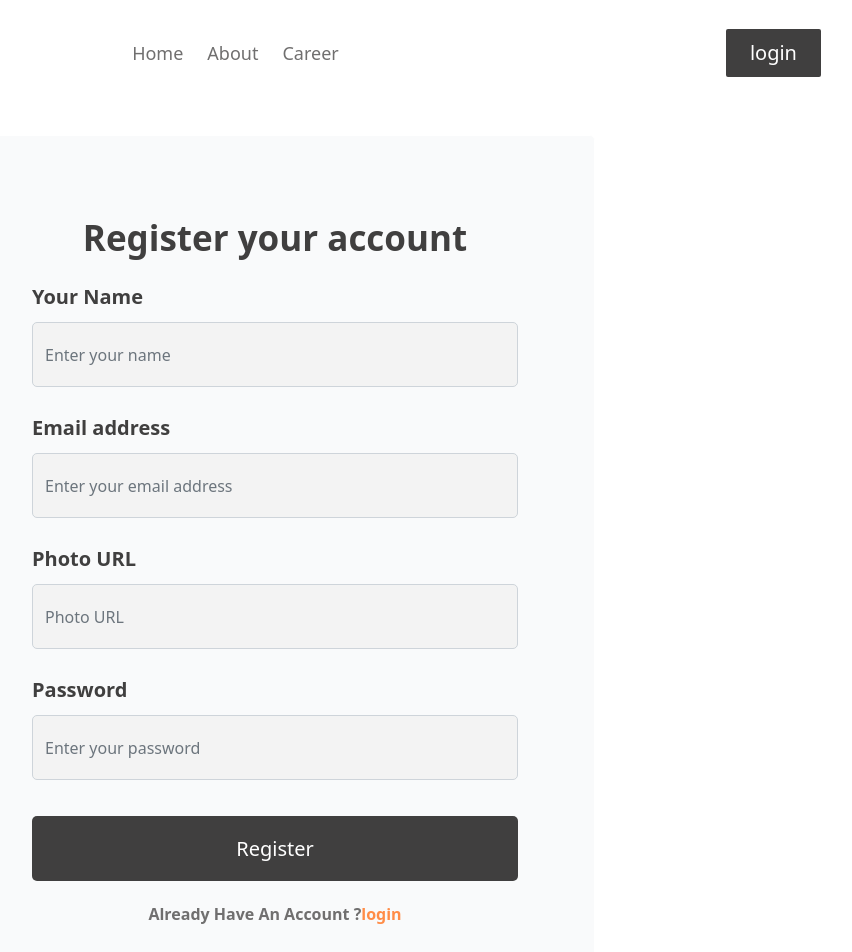
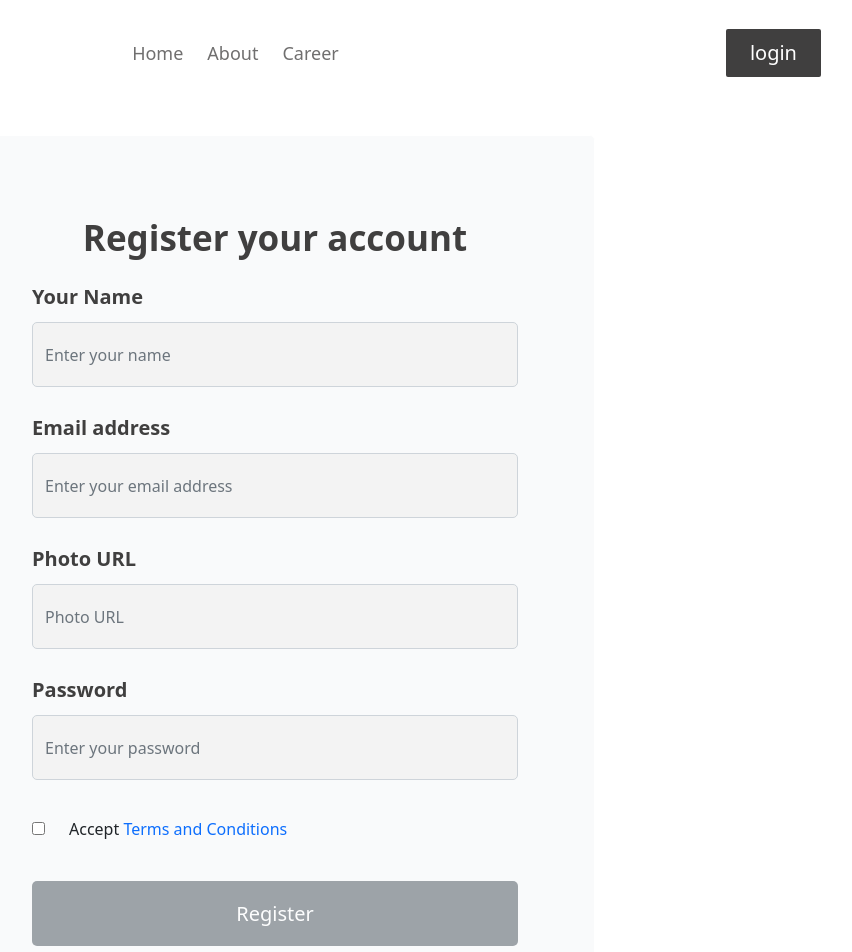
Before and after one commit to Abdullah149081/the-news-dragon, a React (Vite) app: page /register in a window 1280 px wide. Shown: the top 952 px of the page, without its empty margins (365-1217 px from the left). Built offline with nearby package versions, Linux system fonts and the light colour scheme; no server answers.

Commit message:
button disabled

```diff
--- a/src/pages/Login/Login/Login.jsx
+++ b/src/pages/Login/Login/Login.jsx
@@ -24,7 +24,7 @@ const Login = () => {
         navigate(from, { replace: true });
       })
       .catch((err) => {
-        setError(err.message);
+        setError(err?.message);
       });
   };
 
--- a/src/pages/Login/Register/Register.jsx
+++ b/src/pages/Login/Register/Register.jsx
@@ -5,8 +5,9 @@ import { Link } from "react-router-dom";
 import { AuthContext } from "../../../provider/AuthProviders";
 
 const Register = () => {
+  const [error, setError] = useState("");
+  const [accept, setAccept] = useState(false);
   const { createUser, updateUserData, validationEmail } = useContext(AuthContext);
-  const [error, setError] = useState("");
 
   const handlerRegister = (e) => {
     e.preventDefault();
@@ -31,6 +32,11 @@ const Register = () => {
       });
   };
 
+  const handlerAccept = (e) => {
+    // console.log(e.target.checked);
+    setAccept(e.target.checked);
+  };
+
   return (
     <div className=" login-container">
       <h2 className="text-center login-title ">Register your account</h2>
@@ -47,13 +53,19 @@ const Register = () => {
           <Form.Label className="login-text">Photo URL</Form.Label>
           <Form.Control type="text" name="photo" placeholder="Photo URL" required />
         </Form.Group>
-
         <Form.Group className="mb-3" controlId="formBasicPassword">
           <Form.Label className="login-text">Password</Form.Label>
           <Form.Control name="password" type="password" placeholder="Enter your password" />
         </Form.Group>
         <Form.Text className="text-danger">{error}</Form.Text>
-        <button type="submit" className="btn-dragon login-btn">
+        <div className="d-flex align-items-center gap-4">
+          <input onClick={handlerAccept} type="checkbox" name="checkbox" id="checkbox" />
+          <label htmlFor="checkbox">
+            Accept <Link to="/terms">Terms and Conditions</Link>
+          </label>
+        </div>
+
+        <button type="submit" className="btn btn-secondary btn-dragon login-btn" disabled={!accept}>
           Register
         </button>
         <p className="text-center">
--- /dev/null
+++ b/src/pages/Shared/Trams/Trams.jsx
@@ -0,0 +1,39 @@
+import { Container } from "react-bootstrap";
+import { Link } from "react-router-dom";
+
+const Trams = () => {
+  return (
+    <Container className="mt-5">
+      <h1>Terms and Conditions</h1>
+      <p>
+        Welcome to our news page. These terms and conditions govern your use of our website, which includes accessing, browsing, or registering to use our services. By using our website, you accept
+        these terms and conditions in full. If you disagree with any part of these terms and conditions, please do not use our website.
+      </p>
+      <h2>1. Website Use</h2>
+      <p>The content of the pages of this website is for your general information and use only. It is subject to change without notice.</p>
+      <h2>2. Cookies</h2>
+      <p>This website uses cookies to monitor browsing preferences. If you do allow cookies to be used, the following personal information may be stored by us for use by third parties.</p>
+      <h2>3. Disclaimer</h2>
+      <p>
+        Neither we nor any third parties provide any warranty or guarantee as to the accuracy, timeliness, performance, completeness or suitability of the information and materials found or offered on
+        this website for any particular purpose. You acknowledge that such information and materials may contain inaccuracies or errors and we expressly exclude liability for any such inaccuracies or
+        errors to the fullest extent permitted by law.
+      </p>
+      <h2>4. Limitations of Liability</h2>
+      <p>
+        Your use of any information or materials on this website is entirely at your own risk, for which we shall not be liable. It shall be your own responsibility to ensure that any products,
+        services or information available through this website meet your specific requirements.
+      </p>
+      <h2>5. Intellectual Property</h2>
+      <p>
+        This website contains material which is owned by or licensed to us. This material includes, but is not limited to, the design, layout, look, appearance and graphics. Reproduction is prohibited
+        other than in accordance with the copyright notice, which forms part of these terms and conditions.
+      </p>
+      <p>
+        <Link to="/register">Go to Register </Link>
+      </p>
+    </Container>
+  );
+};
+
+export default Trams;
--- a/src/provider/AuthProviders.jsx
+++ b/src/provider/AuthProviders.jsx
@@ -29,6 +29,7 @@ const AuthProviders = ({ children }) => {
   };
 
   const logOut = () => {
+    // setLoading(true);
     return signOut(auth);
   };
 
--- a/src/routes/Router.jsx
+++ b/src/routes/Router.jsx
@@ -6,6 +6,7 @@ import Category from "../pages/Home/Category/Category";
 import Login from "../pages/Login/Login/Login";
 import Register from "../pages/Login/Register/Register";
 import News from "../pages/News/News/News";
+import Trams from "../pages/Shared/Trams/Trams";
 import PrivateRoutes from "./PrivateRoutes";
 
 const router = createBrowserRouter([
@@ -24,6 +25,10 @@ const router = createBrowserRouter([
       {
         path: "/register",
         element: <Register />,
+      },
+      {
+        path: "/terms",
+        element: <Trams />,
       },
     ],
   },
```
